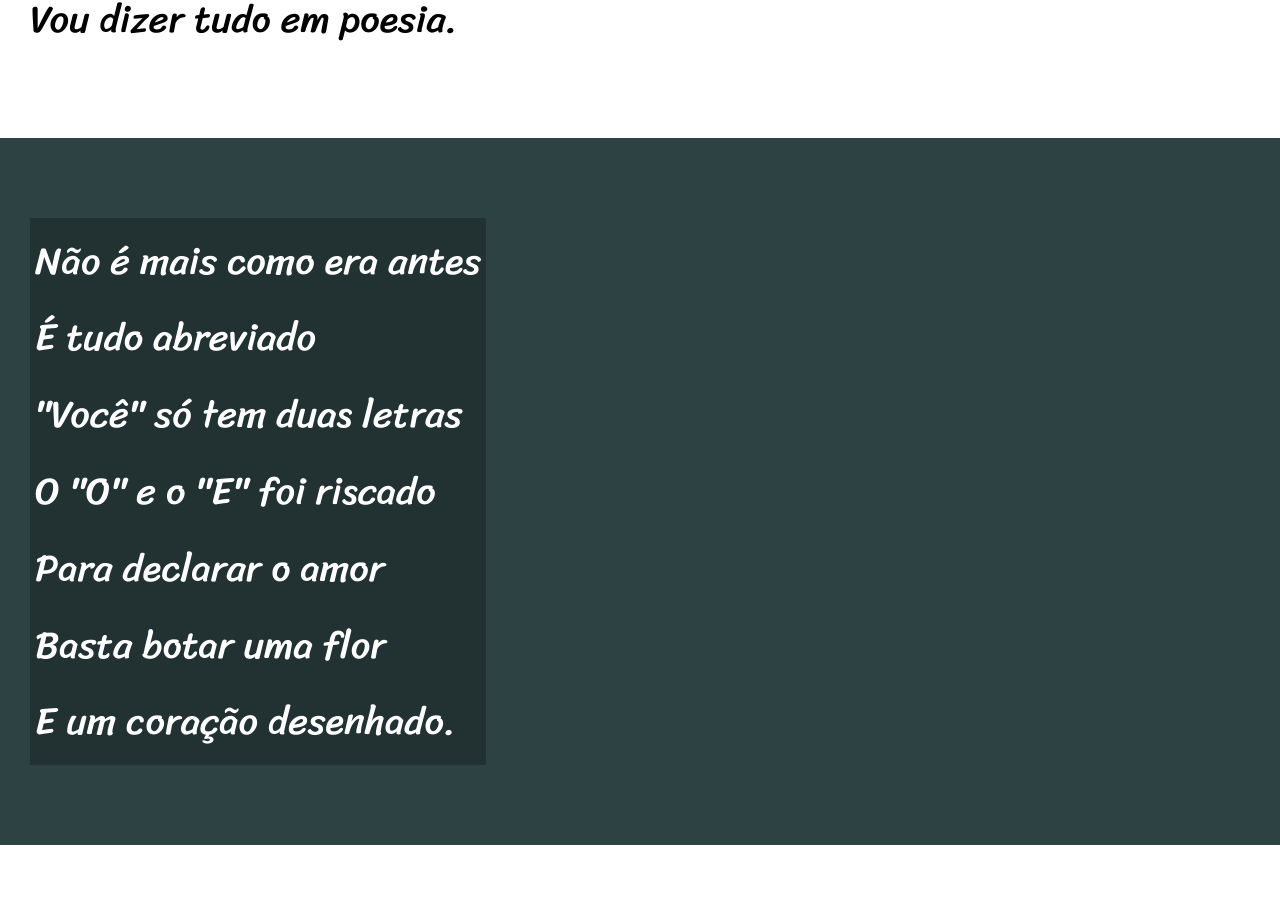
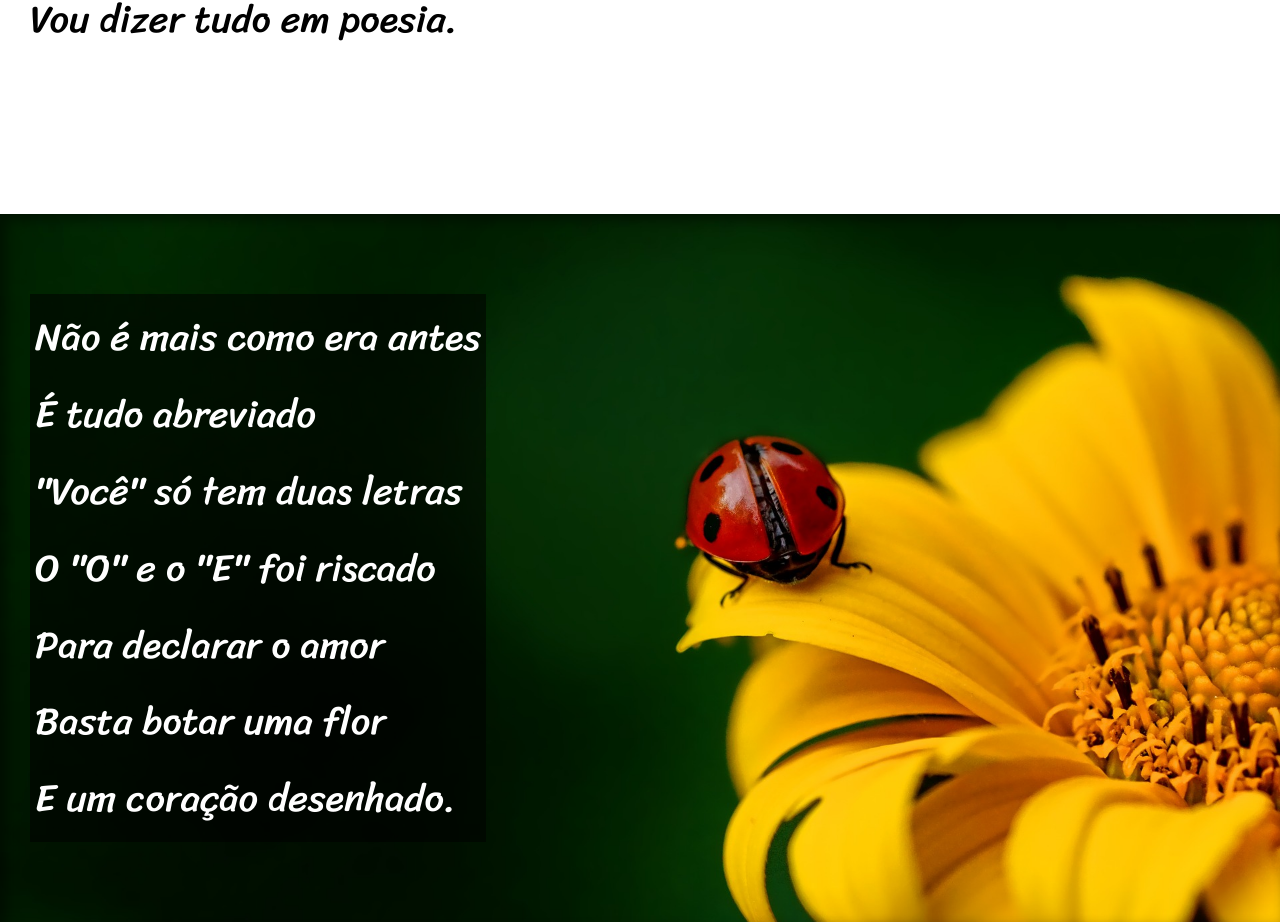
Before and after one commit to robersonweb/html-css, a plain HTML site: page desafio12/index.html in a window 1280 px wide. Shown: the part 753-1675 px from the top of the page. Drawn offline with Linux system fonts and the light colour scheme.

Commit message:
atualizei desafio 12

```diff
--- a/desafio12/estilo/style.css
+++ b/desafio12/estilo/style.css
@@ -57,6 +57,9 @@ section{
     font-family: var(--font3);
     font-size: 3vw;
 }
+section > p {
+    padding-bottom: 2em;
+}
 section.normal{
     background-color: white;
     color: black;
@@ -65,15 +68,30 @@ section.normal{
 section.imagem{
     background-color: rgb(45, 66, 66);
     color: white;
+    box-shadow: inset 6px 6px 13px 0px rgba(0, 0, 0, 0.459);
+    background-size: cover;
+    background-attachment: fixed;
 }
 
 section.imagem > p {
     display: inline-block; /* Esse comando cria uma caixa que se adapta ao tamanho do conteudo*/
     /*width: 400px;*/
-    padding: 5px; /*Esse padding é para o cointeudo do display nao fique grudado na borda da caixa*/
-    background-color: rgba(0, 0, 0, 0.24);
+    padding: 5px; /*Esse padding é para o conteudo do display nao fique grudado na borda da caixa*/
+    background-color: rgba(0, 0, 0, 0.541);
+    text-shadow: 2px 2px opx black;
+
 }
 
+section#img01{
+    background-image: url('../imagens/background001.jpg');
+    background-position: right center;
+
+
+}
+section#img02{
+    background-image: url('../imagens/background002.jpg');
+
+}
 
 footer{
     background-color: black;
--- a/desafio12/index.html
+++ b/desafio12/index.html
@@ -32,7 +32,7 @@
 
 
 
-    <section class="imagem">
+    <section class="imagem" id="img01">
         <p>
             Não é mais como era antes<br>
             É tudo abreviado<br>
@@ -70,7 +70,7 @@
 
 
 
-    <section class="imagem">
+    <section class="imagem" id="img02">
         <p>
             Tenho saudade das cartas<br>
             Escritas com a própria mão<br>
```
